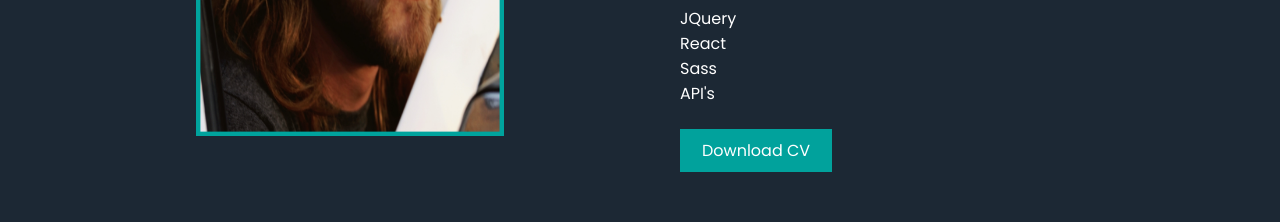
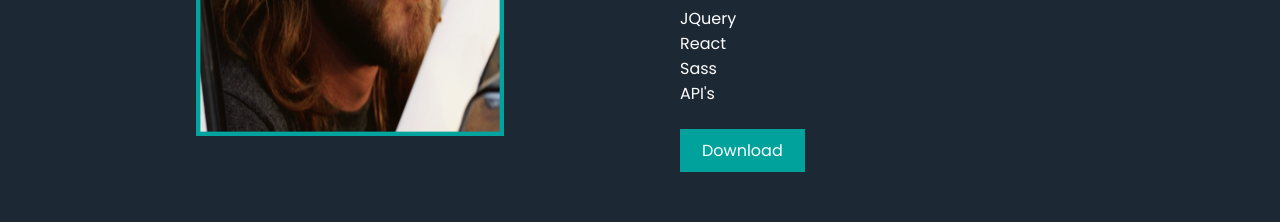
Before and after one commit to Harper2393/portfolio, a plain HTML site: page index.html in a window 1280 px wide. Shown: the part 1200-1422 px from the top of the page. Drawn offline with Linux system fonts and the light colour scheme.

Commit message:
Update index.html

```diff
--- a/index.html
+++ b/index.html
@@ -57,7 +57,7 @@
             </p>
 
             <a href="./cv/Justin's Resume 2.pdf" class="btn" download>
-                Download CV
+                Download
             </a>
         </div>
     </section>
```
